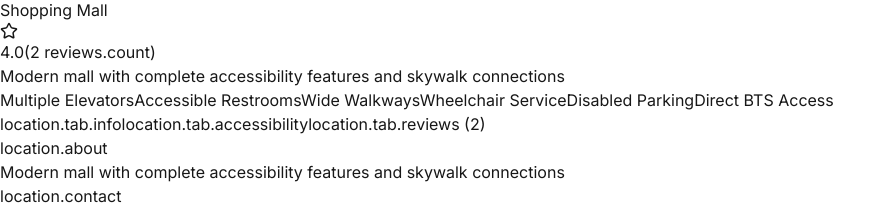
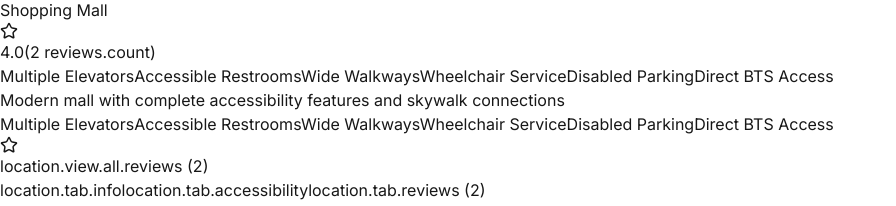
Before and after one commit to gorollth/prototype, a Next.js app: page /location/1 in a window 1280 px wide. Shown: the part 396-602 px from the top of the page, without its empty margins (0-896 px from the left). Built offline with nearby package versions, Linux system fonts and the light colour scheme.

Commit message:
add view reviews button

```diff
--- a/src/app/location/[id]/page.tsx
+++ b/src/app/location/[id]/page.tsx
@@ -7,7 +7,6 @@ import { ArrowLeft, MapPin, Star, ChevronRight } from "lucide-react";
 import { accessibleLocations } from "@/data/locations";
 import { getReviewsByLocationId, getAverageRating } from "@/data/reviews";
 import { ReviewList } from "@/components/ReviewList";
-import { AccessibilityFeatureDetails } from "@/components/AccessibilityFeatureDetails";
 import { useLanguage } from "../../../../contexts/LanguageContext";
 
 export default function LocationDetailPage() {
@@ -113,6 +112,17 @@ export default function LocationDetailPage() {
             </span>
           </div>
 
+          <div className="flex flex-wrap gap-2 mt-4">
+            {location.features.map((feature, index) => (
+              <span
+                key={index}
+                className="text-sm px-3 py-1 bg-blue-50 text-blue-700 rounded-full"
+              >
+                {feature}
+              </span>
+            ))}
+          </div>
+
           {/* Description */}
           <p className="mt-4 text-gray-700">{location.description}</p>
 
@@ -127,6 +137,16 @@ export default function LocationDetailPage() {
               </span>
             ))}
           </div>
+        </div>
+
+        <div className="mt-4 pt-4 border-t">
+          <button
+            onClick={() => setActiveTab("reviews")}
+            className="w-full py-3 bg-blue-600 text-white rounded-lg flex items-center justify-center gap-2 hover:bg-blue-700 transition-colors"
+          >
+            <Star size={18} className="fill-white" />
+            {t("location.view.all.reviews") || "ดูรีวิวทั้งหมด"} ({reviewCount})
+          </button>
         </div>
 
         {/* Tabs */}
--- a/src/components/ReviewList.tsx
+++ b/src/components/ReviewList.tsx
@@ -1,7 +1,7 @@
 // src/components/ReviewList.tsx
 import React, { useState } from "react";
 import { ThumbsUp, Star, Filter, ChevronDown, ChevronUp } from "lucide-react";
-import { Review, getReviewsByLocationId } from "@/data/reviews";
+import { getReviewsByLocationId } from "@/data/reviews";
 import { useLanguage } from "../../contexts/LanguageContext";
 
 interface ReviewListProps {
```
Also changed, not shown: src/components/LocationContent.tsx (+14 -2 lines).
